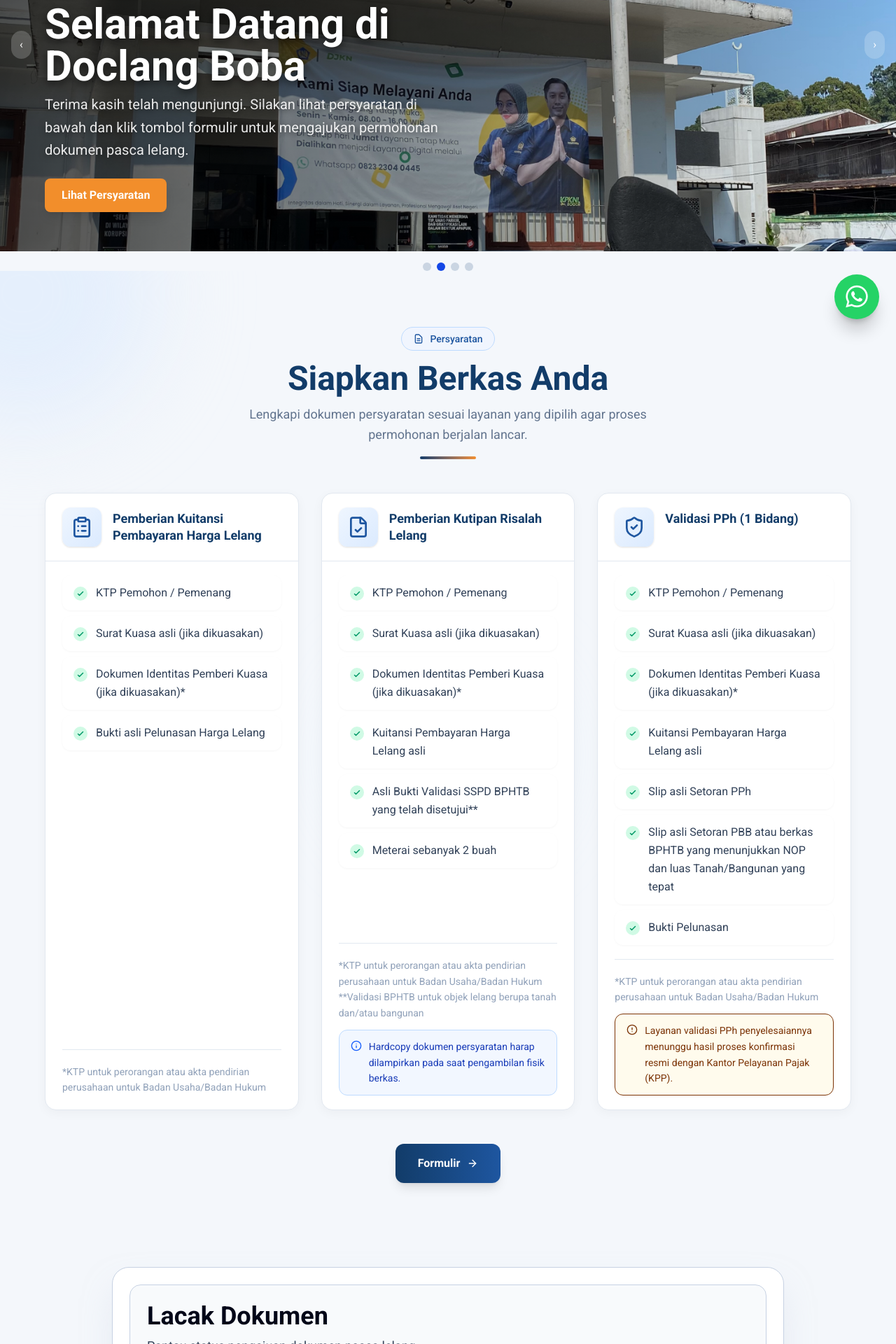
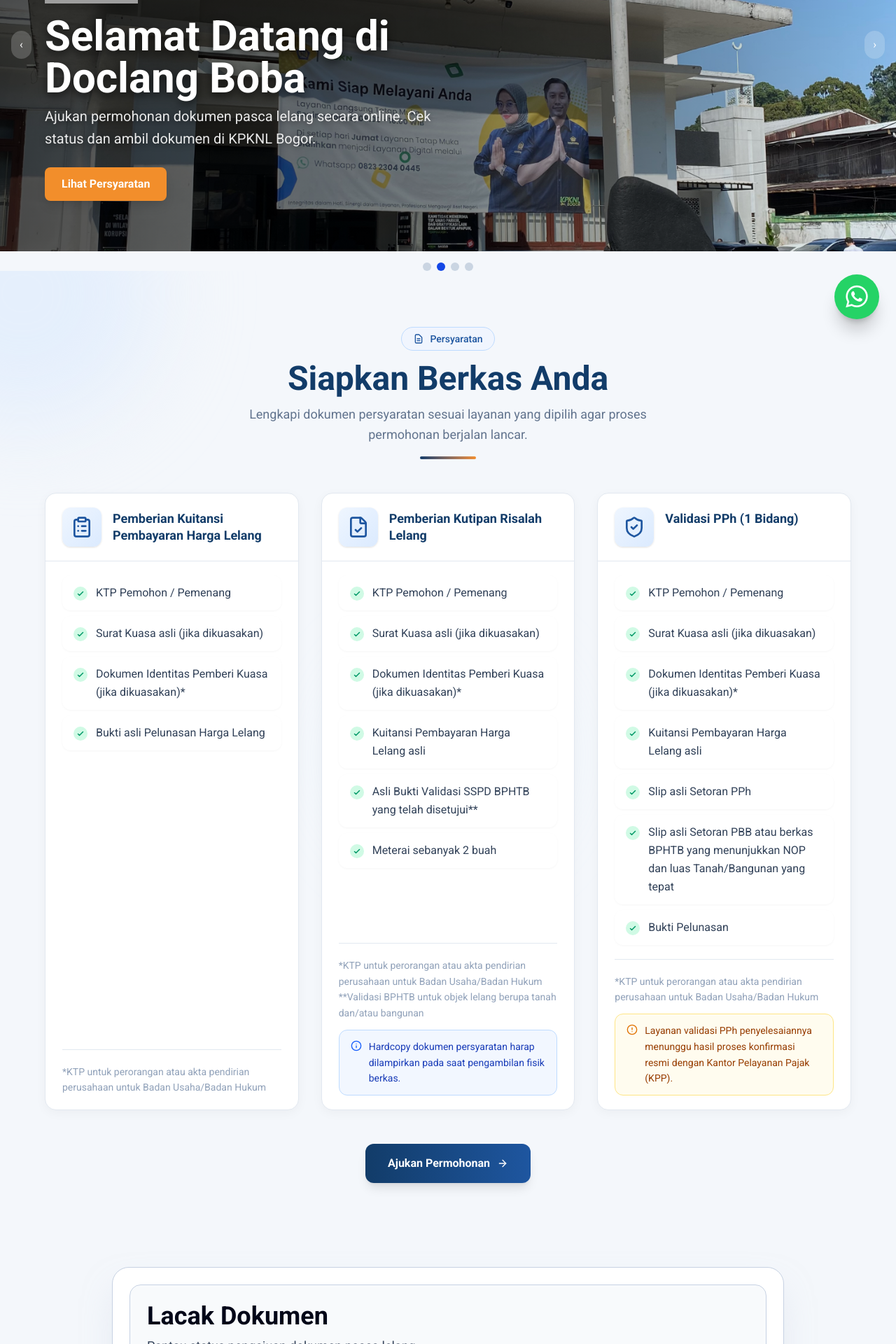
Before and after one commit to jovankawilyam/doclang-boba-next, a Next.js app: page / in a window 1280 px wide. Shown: the part 320-2240 px from the top of the page at 70% size. Built offline with nearby package versions, Linux system fonts and the light colour scheme; no server answers; the database is empty; grey boxes are pictures that could not be loaded.

Commit message:
repair display mobile

```diff
--- a/components/hero-slider.tsx
+++ b/components/hero-slider.tsx
@@ -28,13 +28,13 @@
 
   return (
     <section className="w-full overflow-hidden">
-      <div className="relative w-full aspect-video max-h-[590px] overflow-hidden">
+      <div className="relative w-full min-h-[460px] overflow-hidden md:aspect-video md:min-h-0 md:max-h-[590px]">
         <img
           src={images[current]}
           alt="slider"
           className="h-full w-full object-cover object-center transition-all duration-700"
         />
-        <div className="absolute inset-0 bg-gradient-to-r from-black/70 via-black/40 to-transparent" />
+        <div className="absolute inset-0 bg-gradient-to-r from-black/70 via-black/50 to-black/30 md:to-transparent" />
         <button
           type="button"
           onClick={prevSlide}
@@ -56,18 +56,17 @@
             alt="Nagara Dana Rakça"
           />
           <h1
-            className="mt-4 animate-fade-slide-up max-w-2xl text-4xl font-bold text-white opacity-0 md:text-6xl"
+            className="mt-3 animate-fade-slide-up max-w-2xl text-2xl font-bold text-white opacity-0 md:mt-4 md:text-6xl"
             style={{ textShadow: "0 4px 12px rgba(0,0,0,0.6)", animationDelay: "200ms" }}
           >
             Selamat Datang di Doclang Boba
           </h1>
           <p
-            className="mt-2 animate-fade-slide-up max-w-xl text-base leading-relaxed text-white/90 opacity-0 md:text-xl"
+            className="mt-1 animate-fade-slide-up max-w-xl text-sm leading-relaxed text-white/90 opacity-0 md:mt-2 md:text-xl"
             style={{ textShadow: "0 2px 8px rgba(0,0,0,0.5)", animationDelay: "400ms" }}
           >
-            Terima kasih telah mengunjungi. Silakan lihat persyaratan di bawah
-            dan klik tombol formulir untuk mengajukan permohonan dokumen pasca
-            lelang.
+            Ajukan permohonan dokumen pasca lelang secara online. Cek status dan
+            ambil dokumen di KPKNL Bogor.
           </p>
           <a
             href="#persyaratan"
--- a/components/home-persyaratan.tsx
+++ b/components/home-persyaratan.tsx
@@ -74,9 +74,8 @@
   return (
     <section id="persyaratan" className="relative overflow-hidden bg-bg-light px-4 py-16 md:px-6 md:py-20">
       <div className="pointer-events-none absolute inset-0 overflow-hidden">
-        <div className="absolute -left-40 -top-40 h-96 w-96 rounded-full bg-blue-100/60 blur-3xl" />
-
-        <div className="absolute left-1/2 top-1/2 h-64 w-64 -translate-x-1/2 -translate-y-1/2 rounded-full bg-sky-100/40 blur-3xl" />
+        <div className="absolute -left-40 -top-40 hidden h-96 w-96 rounded-full bg-blue-100/60 blur-3xl md:block" />
+        <div className="absolute left-1/2 top-1/2 hidden h-64 w-64 -translate-x-1/2 -translate-y-1/2 rounded-full bg-sky-100/40 blur-3xl md:block" />
       </div>
 
       <div className="relative mx-auto max-w-6xl">
@@ -103,8 +102,8 @@
               key={idx}
               className="group flex h-full flex-col rounded-2xl border border-slate-200 bg-white shadow-[0_4px_16px_0_rgba(0,0,0,0.04)] transition-all hover:-translate-y-1 hover:shadow-[0_12px_32px_0_rgba(18,60,105,0.12)]"
             >
-              <div className="flex items-start gap-4 border-b border-slate-200 px-6 py-5">
-                <div className="flex h-14 w-14 shrink-0 items-center justify-center rounded-xl bg-gradient-to-br from-blue-50 to-blue-100 shadow-sm">
+              <div className="flex items-start gap-3 border-b border-slate-200 px-4 py-4 md:gap-4 md:px-6 md:py-5">
+                <div className="flex h-12 w-12 shrink-0 items-center justify-center rounded-xl bg-gradient-to-br from-blue-50 to-blue-100 shadow-sm md:h-14 md:w-14">
                   {section.icon}
                 </div>
                 <h3 className="pt-1 text-lg font-bold leading-snug text-navy">
@@ -112,14 +111,14 @@
                 </h3>
               </div>
 
-              <div className="flex flex-1 flex-col px-6 py-5">
+              <div className="flex flex-1 flex-col px-4 py-4 md:px-6 md:py-5">
                 <div className="flex flex-1 flex-col gap-2">
                   {section.items.map((item, i) => (
                     <CheckItem key={i} text={item} />
                   ))}
                 </div>
 
-                <div className="mt-5 space-y-3 border-t border-slate-200 pt-5">
+                <div className="mt-4 space-y-3 border-t border-slate-200 pt-4 md:mt-5 md:pt-5">
                   {section.note && (
                     <p className="text-sm leading-relaxed text-slate-400">
                       {section.note}
@@ -134,9 +133,9 @@
                     </div>
                   )}
                   {section.warning && (
-                    <div className="flex items-start gap-2.5 rounded-xl border border-amber-900 bg-amber-50/90 px-4 py-3">
-                      <AlertCircle className="mt-0.5 h-4 w-4 shrink-0 text-amber-900" />
-                      <p className="text-sm leading-relaxed text-amber-900">
+                    <div className="flex items-start gap-2.5 rounded-xl border border-amber-200 bg-amber-50/80 px-4 py-3">
+                      <AlertCircle className="mt-0.5 h-4 w-4 shrink-0 text-amber-600" />
+                      <p className="text-sm leading-relaxed text-amber-800">
                         {section.warning}
                       </p>
                     </div>
@@ -150,9 +149,9 @@
         <div className="mt-12 text-center">
           <a
             href="/form"
-            className="inline-flex items-center gap-2.5 rounded-xl bg-gradient-to-r from-navy to-navy-light px-8 py-4 text-base font-semibold text-white shadow-lg transition-all hover:-translate-y-0.5 hover:shadow-xl"
+            className="inline-flex items-center gap-2.5 rounded-xl bg-gradient-to-r from-navy to-navy-light px-6 py-3.5 text-sm font-semibold text-white shadow-lg transition-all hover:-translate-y-0.5 hover:shadow-xl md:px-8 md:py-4 md:text-base"
           >
-            Formulir
+            Ajukan Permohonan
             <ArrowRight className="h-4 w-4" />
           </a>
         </div>
```
